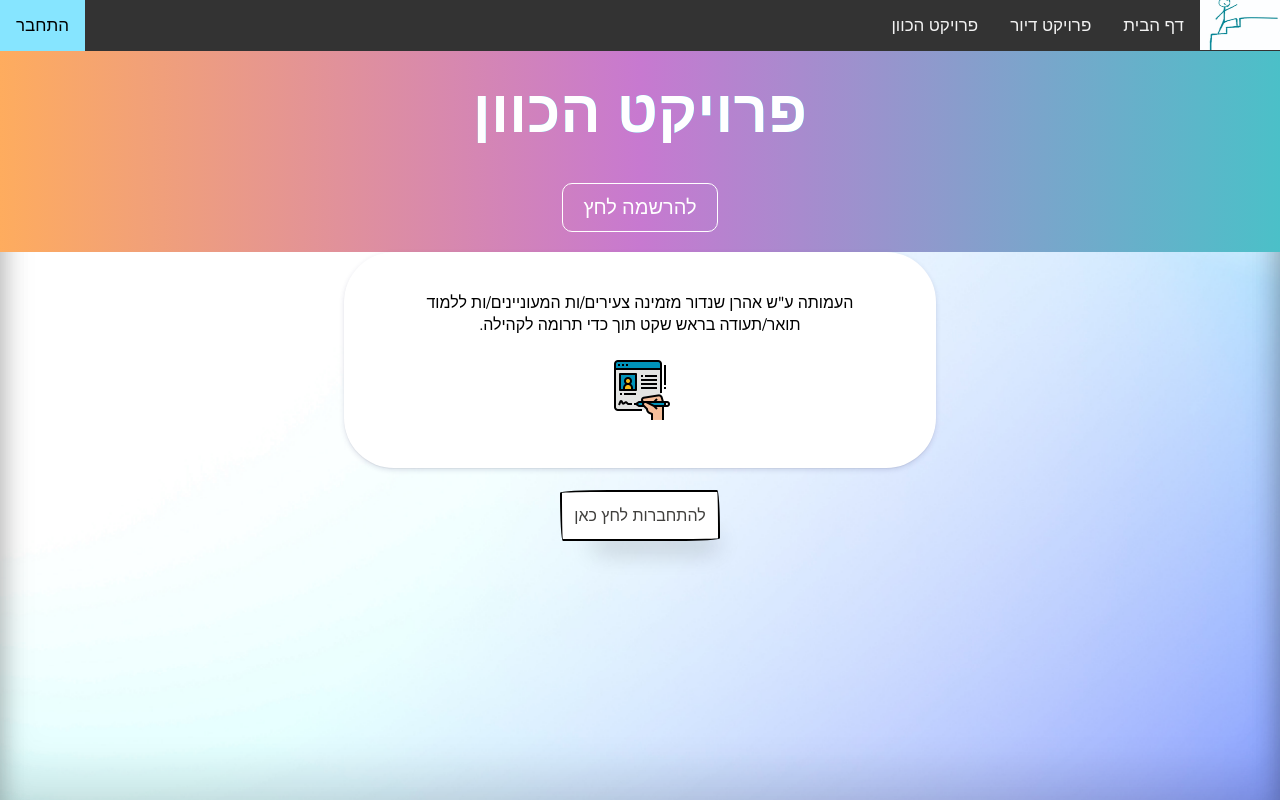
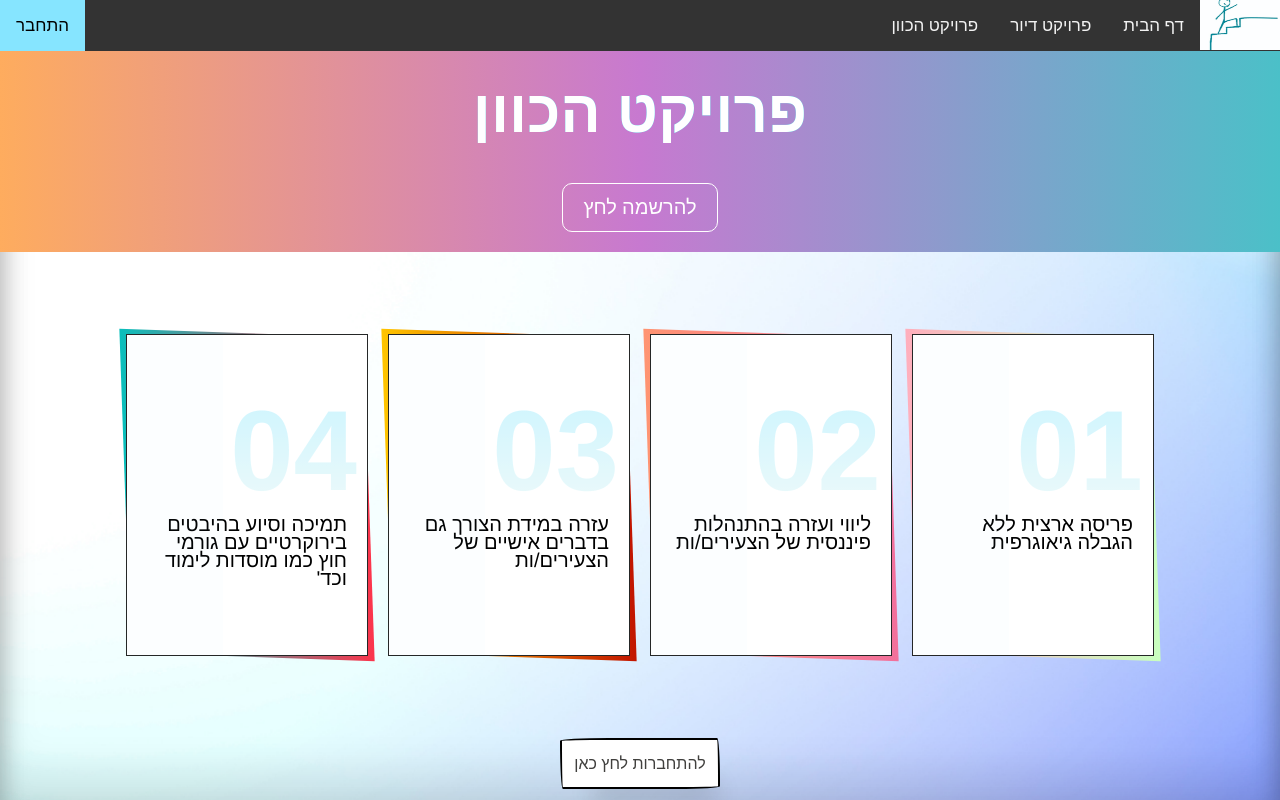
Before and after one commit to ijkode/shandor-project, a React (Create React App) app: page /AssistanceProject in a window 1280 px wide. Shown: the top 800 px of the page. Built offline with nearby package versions, Linux system fonts and the light colour scheme; no server answers; a web font is replaced by a local one.

Commit message:
UI Improvement

```diff
--- a/src/App.css
+++ b/src/App.css
@@ -1164,3 +1164,134 @@ fieldset legend {
 #under:hover:before {
   transform: scale(1);
 }
+
+.tilesWrap {
+  padding: 0;
+  margin: 50px auto;
+  list-style: none;
+  text-align: center;
+}
+.tilesWrap li {
+  display: inline-block;
+  width: 60%;
+  min-width: 150px;
+  max-width: 200px;
+  padding: 80px 20px 40px;
+  position: relative;
+  vertical-align: top;
+  margin: 10px;
+  font-family: "helvetica", san-serif;
+  min-height: 25vh;
+  background: #ffffff;
+  border: 1px solid #252727;
+  text-align: left;
+}
+.tilesWrap li h2 {
+  font-size: 114px;
+  margin: 0;
+  position: absolute;
+  opacity: 0.2;
+  top: 50px;
+  right: 10px;
+  transition: all 0.3s ease-in-out;
+}
+.tilesWrap li h3 {
+  font-size: 20px;
+  color: #4d4d4d;
+  margin-bottom: 5px;
+}
+.tilesWrap li p {
+  font-size: 20px;
+  text-align: right;
+  line-height: 18px;
+  color: #000000;
+  margin-top: 100px;
+}
+.tilesWrap li button {
+  background: transparent;
+  border: 1px solid #b7b7b7;
+  padding: 10px 20px;
+  color: #b7b7b7;
+  border-radius: 3px;
+  position: relative;
+  transition: all 0.3s ease-in-out;
+  transform: translateY(-40px);
+  opacity: 0;
+  cursor: pointer;
+  overflow: hidden;
+}
+.tilesWrap li button:before {
+  content: "";
+  position: absolute;
+  height: 100%;
+  width: 120%;
+  background: #b7b7b7;
+  top: 0;
+  opacity: 0;
+  left: -140px;
+  border-radius: 0 20px 20px 0;
+  z-index: -1;
+  transition: all 0.3s ease-in-out;
+}
+.tilesWrap li:hover button {
+  transform: translateY(5px);
+  opacity: 1;
+}
+.tilesWrap li button:hover {
+  color: #262a2b;
+}
+.tilesWrap li button:hover:before {
+  left: 0;
+  opacity: 1;
+}
+.tilesWrap li:hover h2 {
+  top: 0px;
+  opacity: 0.6;
+}
+
+.tilesWrap li:before {
+  content: "";
+  position: absolute;
+  top: -2px;
+  left: -2px;
+  right: -2px;
+  bottom: -2px;
+  z-index: -1;
+  background: #fff;
+  transform: skew(2deg, 2deg);
+}
+.tilesWrap li:after {
+  content: "";
+  position: absolute;
+  width: 40%;
+  height: 100%;
+  left: 0;
+  top: 0;
+  background: rgba(104, 180, 255, 0.02);
+}
+.tilesWrap li:nth-child(1):before {
+  background: #c9ffbf;
+  background: -webkit-linear-gradient(to right, #ffafbd, #c9ffbf);
+  background: linear-gradient(to right, #ffafbd, #c9ffbf);
+}
+.tilesWrap li:nth-child(2):before {
+  background: #f2709c;
+  background: -webkit-linear-gradient(to right, #ff9472, #f2709c);
+  background: linear-gradient(to right, #ff9472, #f2709c);
+}
+.tilesWrap li:nth-child(3):before {
+  background: #c21500;
+  background: -webkit-linear-gradient(to right, #ffc500, #c21500);
+  background: linear-gradient(to right, #ffc500, #c21500);
+}
+.tilesWrap li:nth-child(4):before {
+  background: #fc354c;
+  background: -webkit-linear-gradient(to right, #0abfbc, #fc354c);
+  background: linear-gradient(to right, #0abfbc, #fc354c);
+}
+
+.tilesWrap li:nth-child(5):before {
+  background: #fc354c;
+  background: -webkit-linear-gradient(to right, #0abfbc, #fc354c);
+  background: linear-gradient(to right, #0abfbc, #fc354c);
+}
--- a/src/AssistanceProject.jsx
+++ b/src/AssistanceProject.jsx
@@ -98,13 +98,28 @@ export function AssistanceProject() {
                 להרשמה לחץ
               </a>
             </section>
-            <div class="Details">
-              העמותה ע"ש אהרן שנדור מזמינה צעירים/ות המעוניינים/ות ללמוד
-              תואר/תעודה בראש שקט תוך כדי תרומה לקהילה.
-              <br />
-              <br />
-              <img src={register}></img>
-            </div>
+            <br />
+            <ul class="tilesWrap">
+              <li>
+                <h2>01</h2>
+                <p>פריסה ארצית ללא הגבלה גיאוגרפית</p>
+              </li>
+              <li>
+                <h2>02</h2>
+                <p>ליווי ועזרה בהתנהלות פיננסית של הצעירים/ות</p>
+              </li>
+              <li>
+                <h2>03</h2>
+                <p>עזרה במידת הצורך גם בדברים אישיים של הצעירים/ות</p>
+              </li>
+              <li>
+                <h2>04</h2>
+                <p>
+                  תמיכה וסיוע בהיבטים בירוקרטיים עם גורמי חוץ כמו מוסדות לימוד
+                  וכד'
+                </p>
+              </li>
+            </ul>
           </div>
           <br />
           <button className="button-55" onClick={nav}>
@@ -128,16 +143,27 @@ export function AssistanceProject() {
           </a>
         </section>
         <br />
-        <div class="Details">
-          העמותה ע"ש אהרן שנדור מזמינה צעירים/ות המעוניינים/ות ללמוד תואר/תעודה
-          בראש שקט תוך כדי תרומה לקהילה.
-          <br />
-          <br />
-        </div>
+        <ul class="tilesWrap">
+          <li>
+            <h2>01</h2>
+            <p>פריסה ארצית ללא הגבלה גיאוגרפית</p>
+          </li>
+          <li>
+            <h2>02</h2>
+            <p>ליווי ועזרה בהתנהלות פיננסית של הצעירים/ות</p>
+          </li>
+          <li>
+            <h2>03</h2>
+            <p>עזרה במידת הצורך גם בדברים אישיים של הצעירים/ות</p>
+          </li>
+          <li>
+            <h2>04</h2>
+            <p>
+              תמיכה וסיוע בהיבטים בירוקרטיים עם גורמי חוץ כמו מוסדות לימוד וכד'
+            </p>
+          </li>
+        </ul>
       </div>
-      <br />
-      <br />
-      <img src={register}></img>
       <div id="scr1" class="SubmitRequest">
         <br />
 
--- a/src/HabitantProject.jsx
+++ b/src/HabitantProject.jsx
@@ -141,25 +141,33 @@ export function HabitantProject() {
             </section>
             <div className="Details">
               <div className="regImg">
-                <div>
-                  <h1>פרויקט דירת בוגרות </h1>
-                  <h2>מידע כללי</h2>
-                  בעמותה ע"ש אהרן שנדור מזמינים בוגרות להשמה חוץ ביתית בגילאי
-                  18-24
-                  <br />
-                  אשר בעלות תפקוד ואחריות ברמה עצמאית סבירה, להצטרף אל דירת
-                  הבוגרות
-                  <br />
-                  הממוקמת במעלה אדומים ובה מתגוררות עד כ-6 צעירות. השהות בדירה
-                  היא
-                  <br />
-                  לתקופה של עד 4 שנים, שבהם על הצעירה לפעול על מנת לקדם את חייה
-                  בתחומים שונים.
-                  <br /> הדירה מלווה על ידי מדריכה ועובדת סוציאלית של העמותה.
-                  <br />
-                  <br />
-                  <br />
-                </div>
+                <ul class="tilesWrap">
+                  <li>
+                    <h2>01</h2>
+                    <p>סיוע והכוון כלכלי לצעירות</p>
+                  </li>
+                  <li>
+                    <h2>02</h2>
+                    <p>הקניית כלים ומיומניות להתנהל בחיי היום יום</p>
+                  </li>
+                  <li>
+                    <h2>03</h2>
+                    <p>
+                      עבודה על תהליכים בסיסיים עם המדריכות, העובדות הסוציאליות
+                      והגורמים הטיפוליים המתאימים
+                    </p>
+                  </li>
+                  <li>
+                    <h2>04</h2>
+                    <p>טיפול רפואי במידת הצורך</p>
+                  </li>
+                  <li>
+                    <h2>05</h2>
+                    <p>
+                      ליווי הדוק ומבוקר של כל דבר שקורה בדירה ובחייה של הצעירה
+                    </p>
+                  </li>
+                </ul>
               </div>
               {/* <div class="ProcessDetails">
                 <h2>תהליך ההרשמה</h2>
@@ -217,56 +225,34 @@ export function HabitantProject() {
           </a>
         </section>
         <br />
-        <div className="Details">
-          <div className="det">
-            בעמותה ע"ש אהרן שנדור מזמינים בוגרות להשמה חוץ ביתית בגילאי 18-24
-            <br />
-            אשר בעלות תפקוד ואחריות ברמה עצמאית סבירה, להצטרף אל דירת הבוגרות
-            <br />
-            הממוקמת במעלה אדומים ובה מתגוררות עד כ-6 צעירות. השהות בדירה היא
-            <br />
-            לתקופה של עד 4 שנים, שבהם על הצעירה לפעול על מנת לקדם את חייה
-            בתחומים שונים.
-            <br /> הדירה מלווה על ידי מדריכה ועובדת סוציאלית של העמותה.
-            <br />
-            <br />
-          </div>
+      </div>
+      <ul class="tilesWrap">
+        <li>
+          <h2>01</h2>
+          <p>סיוע והכוון כלכלי לצעירות</p>
+        </li>
+        <li>
+          <h2>02</h2>
+          <p>הקניית כלים ומיומניות להתנהל בחיי היום יום</p>
+        </li>
+        <li>
+          <h2>03</h2>
+          <p>
+            עבודה על תהליכים בסיסיים עם המדריכות, העובדות הסוציאליות והגורמים
+            הטיפוליים המתאימים
+          </p>
+        </li>
+        <li>
+          <h2>04</h2>
+          <p>טיפול רפואי במידת הצורך</p>
+        </li>
+        <li>
+          <h2>05</h2>
+          <p>ליווי הדוק ומבוקר של כל דבר שקורה בדירה ובחייה של הצעירה</p>
+        </li>
+      </ul>
+      <br />
 
-          {/* <div class="ProcessDetails">
-            <h2>תהליך ההרשמה:</h2>
-            תהליך הרשמה לשנת 2021-2022 בנוי מהשלבים הבאים:
-            <br />
-            פתיחת תיק מועמדת עד לתאריך ה-30.06.2021 על ידי פנייה בכתב מאת עו"ס
-            מטפל. מילוי כל הטפסים הנדרשים (מצ"ב בהמשך).
-            <br />
-            ראיון אישי - לאחר אישור הועדה מטעם העמותה, תזומן הצעירה בליווי עו"ס
-            מפנה לראיון במשרדי העמותה. <br />
-            אינטייק - במידה והצעירה עברה את שלב הריאיון , תופנה אל פסיכולוגית
-            העמותה להערכה אישית.
-            <br /> החלטה לגבי קבלת הצעירה לדירה, תינתן לעו"ס המפנה (במייל)
-            שבועיים מסיום התהליך.
-            <br /> צעירה אשר תקבל תשובה חיובית של הועדה, תתבקש לעדכן את עו"ס
-            העמותה לגבי החלטתה האישית תוך שבוע מיום ההודעה. <br /> חתימת חוזה
-            מול העמותה. צעירה המעוניינת להתרשם מהדירה, תוכל לעשות זאת בתיאום
-            מראש ובליווי צוות העמותה. <br />
-            כניסה לדירה תתקיים החל מחודש אוגוסט, המעבר של הצעירה לדירה יתואם
-            וילווה (פיזית) גם ע"י העו"ס המפנה.
-            <br />
-            <b>
-              מיום שהחל תהליך הקבלה יש לעדכן את העמותה לגבי כל החלטה שתשפיע על
-              עתידה של הצעירה.
-            </b>
-            <br />
-            <b>
-              <h3>
-                העמותה שומרת לעצמה זכות לסיים את תהליך הקבלה בכל שלב שהוא.
-              </h3>
-            </b>
-          </div> */}
-        </div>
-      </div>
-      <br />
-      <img src={register}></img>
       <div id="scr" className="SubmitRequest">
         <br />
         <br />
```
